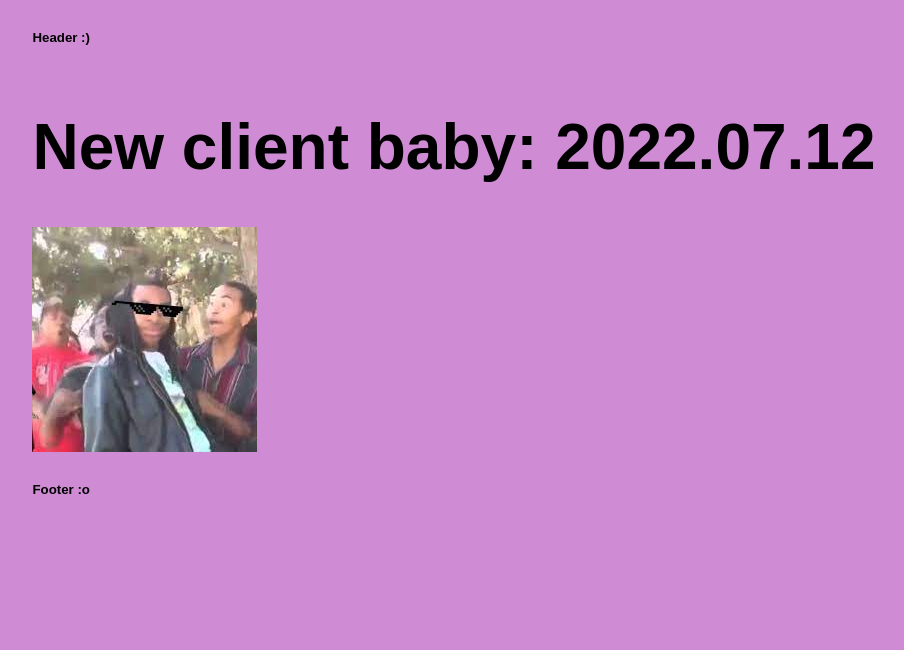
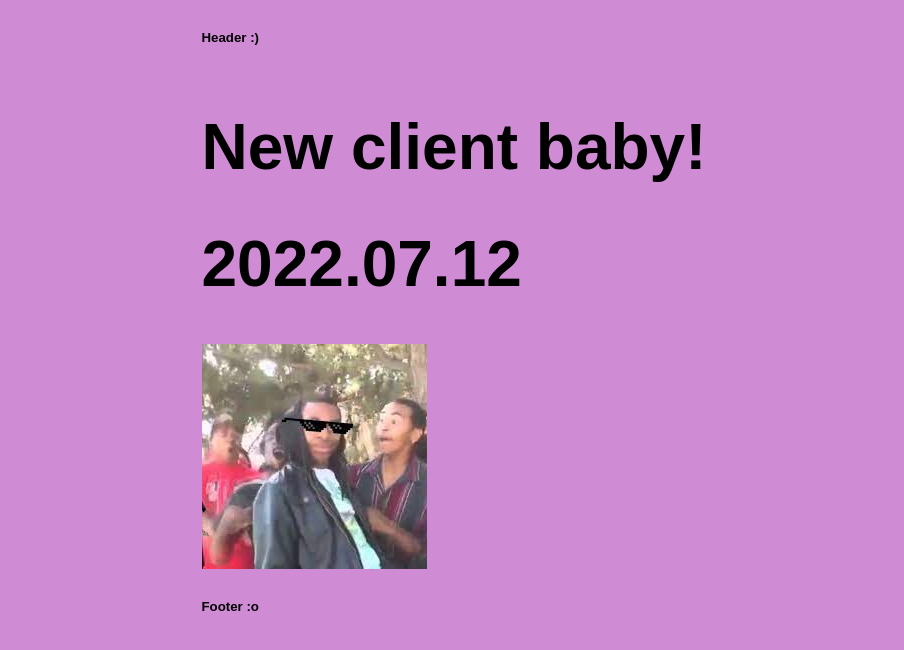
Before and after one commit to fjinkis/test, a website: page client/index.html in a window 1280 px wide. Shown: the whole page, without its empty margins (186-1090 px from the left). Drawn offline with Linux system fonts and the light colour scheme.

Commit message:
Add warmfix

```diff
--- a/client/index.html
+++ b/client/index.html
@@ -26,8 +26,9 @@
   font-size: xx-large;
 ">
       <div>
-        <h1>New client baby: 2022.07.12</h1>
-        <img src="images.jpeg" alt="turndownforwhat">
+        <h1>New client baby!</h1>
+        <h1>2022.07.12</h1>
+        <img src="./public/images.jpeg" alt="turndownforwhat">
       </div>
     </div>
 
```
Also changed, not shown: client/public/images.jpeg (renamed from client/images.jpeg).
